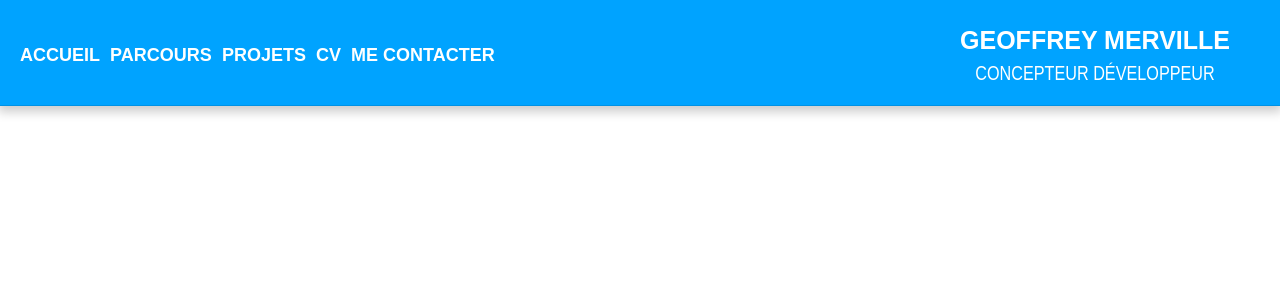
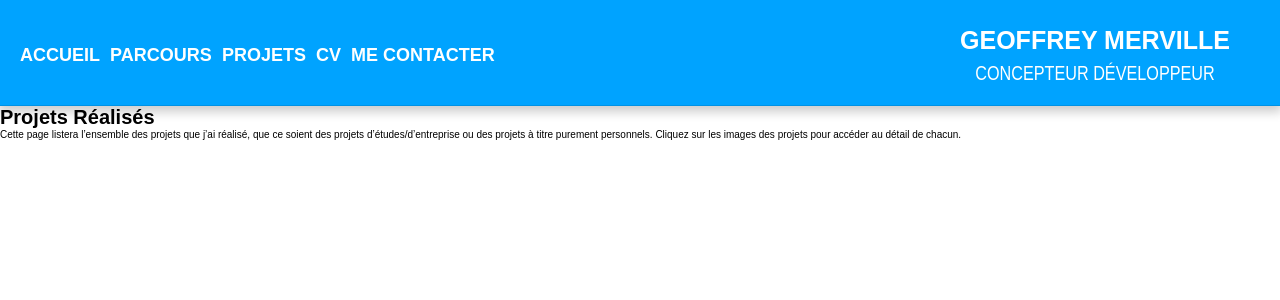
Before and after one commit to Geoffrey-Merville/portfolio, a React (Create React App) app: page /projets in a window 1280 px wide. Shown: the top 300 px of the page. Built offline with nearby package versions, Linux system fonts and the light colour scheme.

Commit message:
Fixed import issue

```diff
--- a/src/App.js
+++ b/src/App.js
@@ -3,6 +3,7 @@ import Header from "./components/Header";
 import Home from "./components/Home";
 import { Route, Routes } from "react-router-dom";
 import Experience from "./components/Experience/Experience";
+import Projects from "./components/Projects";
 
 function App() {
   return (
@@ -11,6 +12,7 @@ function App() {
       <Routes>
         <Route path="/accueil" element={<Home />} />
         <Route path="/parcours" element={<Experience />} />
+        <Route path="/projets" element={<Projects />} />
       </Routes>
     </div>
   );
--- a/src/components/Projects.js
+++ b/src/components/Projects.js
@@ -1,12 +1,13 @@
-import SectionTitle from "../SectionTitle";
+import SectionTitle from "./SectionTitle"
 
 const Projects = () => {
   return (
     <main>
       <SectionTitle
-        sectionTitle="Parcours Professionnel"
-        description="Cette page détaillera mon parcours diplômant et professionnel.
-        Cette page est susceptible d’évoluer à l’avenir en fonction des différentes expériences que j’aurai accumulées."
+        sectionTitle="Projets Réalisés"
+        description="Cette page listera l’ensemble des projets que j’ai réalisé,
+        que ce soient des projets d’études/d’entreprise ou des projets à titre purement personnels.
+        Cliquez sur les images des projets pour accéder au détail de chacun."
       />
     </main>
   )
```
